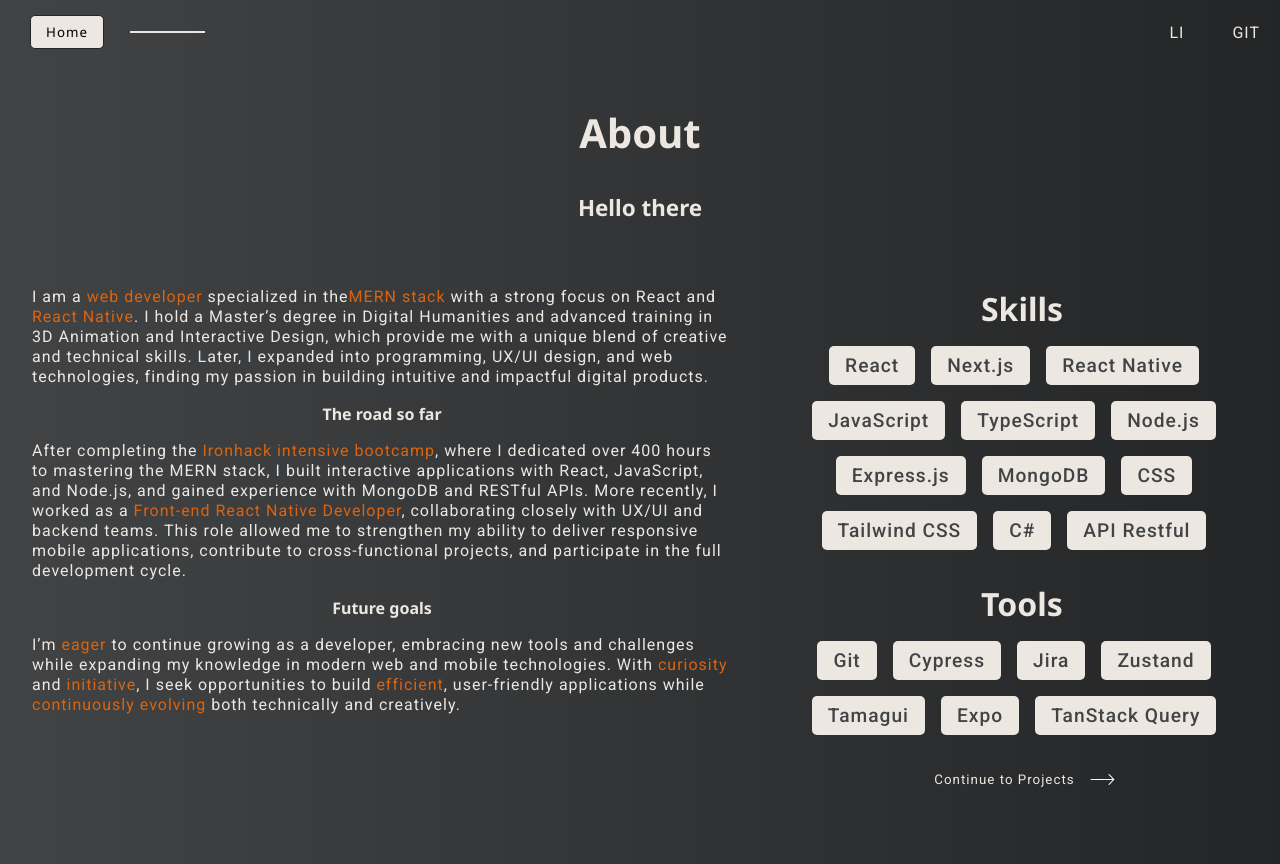
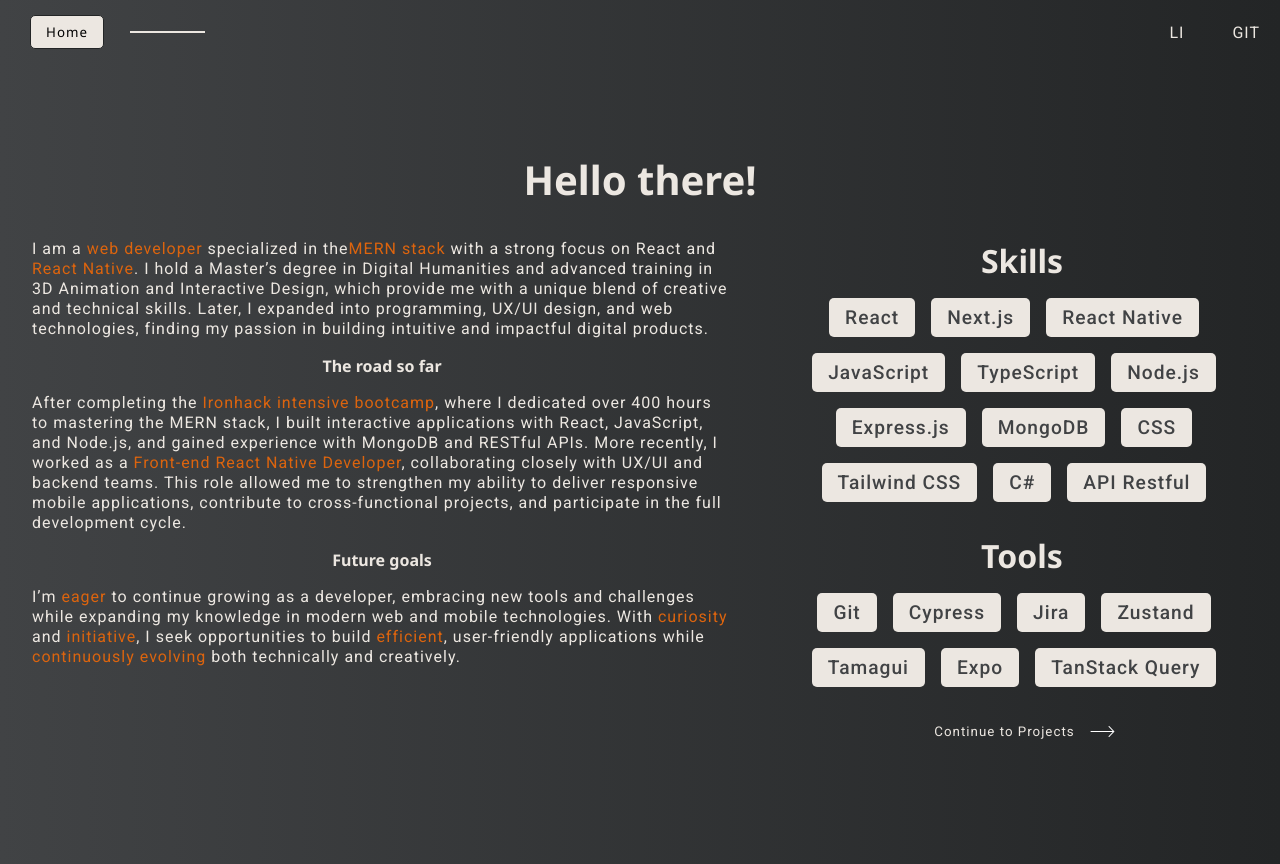
Before and after one commit to NigelFerrefe/Portfolio, a React (Vite) app: page /#/about in a window 1280 px wide. Built offline with nearby package versions, Linux system fonts and the light colour scheme.

Commit message:
fix about title

```diff
--- a/src/pages/AboutPage.jsx
+++ b/src/pages/AboutPage.jsx
@@ -14,10 +14,7 @@ function AboutPage() {
       <Navigation />
       <div className="about-main-container">
         <section className="page-title">
-          <h1>About</h1>
-        </section>
-        <section className="header-container">
-          <h3>Hello there</h3>
+          <h1>Hello there!</h1>
         </section>
         <div className="description-container">
           <div className="left-section">
```
